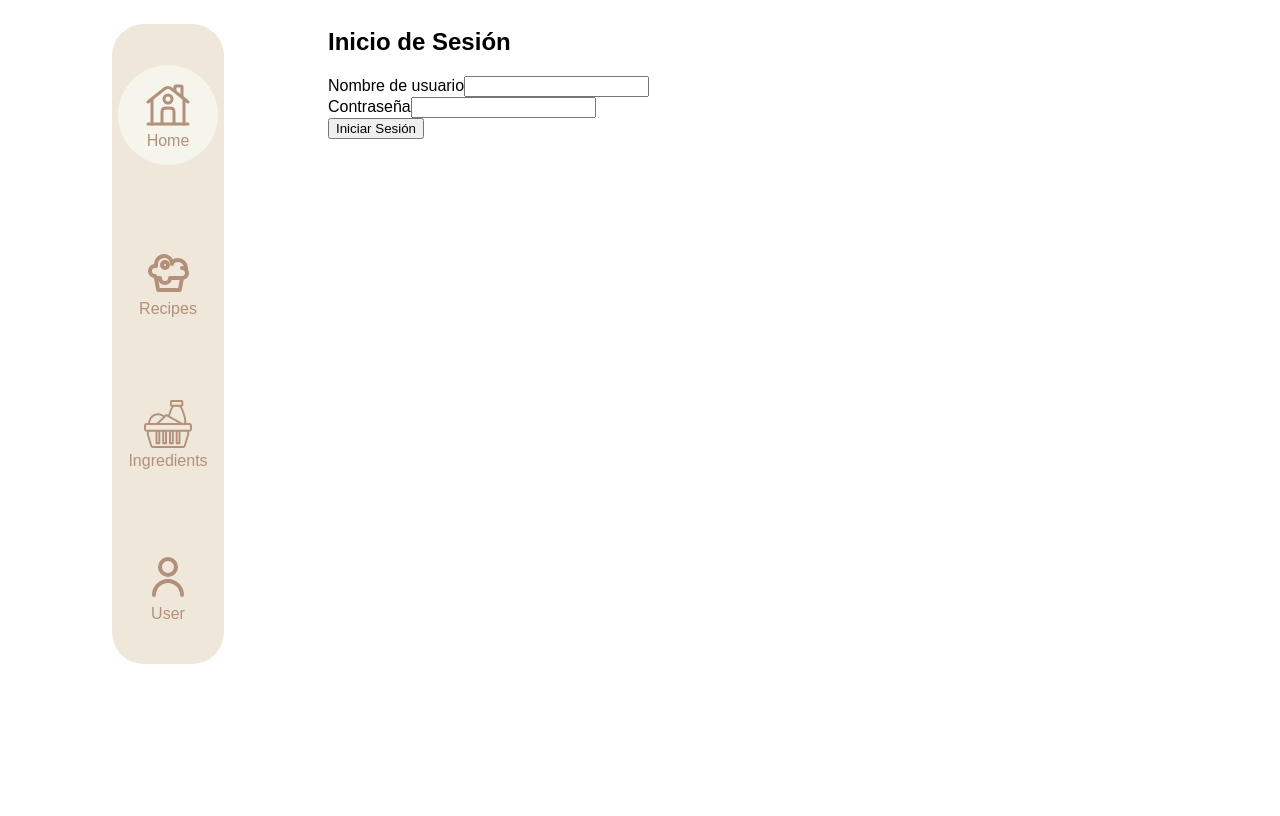
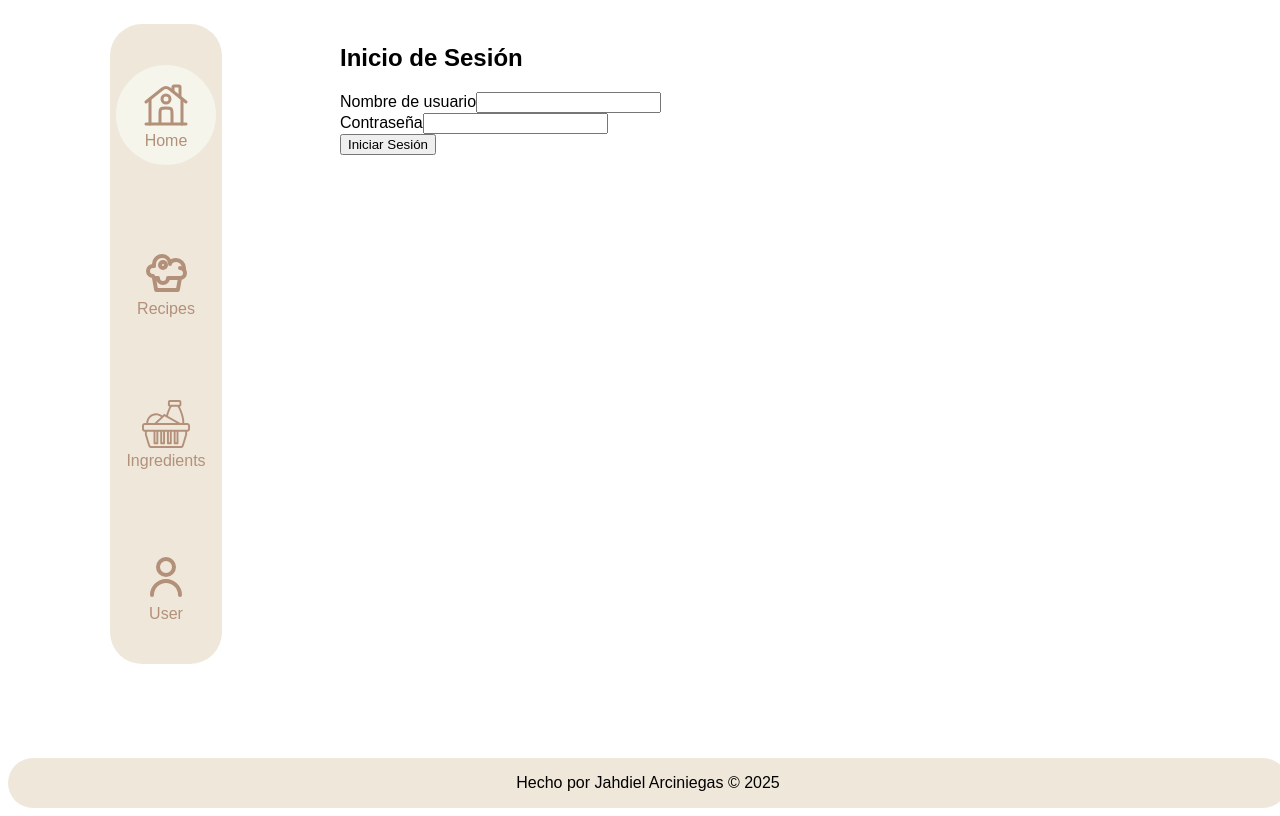
Before and after one commit to JahdielArciniegas/front-inventary-proyect, a React (Vite) app: page / in a window 1280 px wide. Built offline with nearby package versions, Linux system fonts and the light colour scheme.

Commit message:
Agregando Footer

```diff
--- a/src/App.module.css
+++ b/src/App.module.css
@@ -2,4 +2,15 @@
   display: grid;
   grid-template-columns: 1fr 3fr;
   height: 100dvh;
+  grid-template-rows: 1fr auto;
+  gap: 1rem;
 }
+
+.footer{
+  grid-column: 1/3;
+  grid-row: 2
+}
+
+main{
+  padding-top: 1rem;
+}
--- a/src/App.tsx
+++ b/src/App.tsx
@@ -5,6 +5,7 @@ import { useSelector } from "react-redux"
 import { RootState } from "./store"
 import NavBar from "./components/NavBar"
 import styles from "./App.module.css"
+import Footer from "./components/Footer"
 
 export interface User {
   username: string
@@ -32,6 +33,9 @@ function App() {
         {!user.user ? <Login/> : <Page/> }
       </main>
     </Router>
+    <footer className={styles.footer}>
+        <Footer/>
+      </footer>
     </div>
   )
 }
--- /dev/null
+++ b/src/components/Footer.module.css
@@ -0,0 +1,9 @@
+.container {
+  display: flex;
+  justify-content: center;
+  align-items: center;
+  background-color: var(--primary-color);
+  width: 100dvw;
+  padding: 1rem 0;
+  border-radius: 2rem;
+}
--- /dev/null
+++ b/src/components/Footer.tsx
@@ -0,0 +1,10 @@
+import styles from "./Footer.module.css"
+const Footer = () => {
+  return (
+    <div className={styles.container}>
+      Hecho por Jahdiel Arciniegas © 2025
+    </div>
+  )
+}
+
+export default Footer
--- a/src/components/NavBar.module.css
+++ b/src/components/NavBar.module.css
@@ -29,11 +29,15 @@ svg{
   width: 3rem
 }
 
-li:hover {
+li{
+  transition: width 0.3s ease-in-out, height 0.3s ease-in-out;
   transition: all 0.3s ease-in-out;
   display: flex;
   justify-content: center;
   align-items: center;
+}
+
+li:hover {
   background-color: var(--white);
   width: 100px;
   height: 100px;
```
